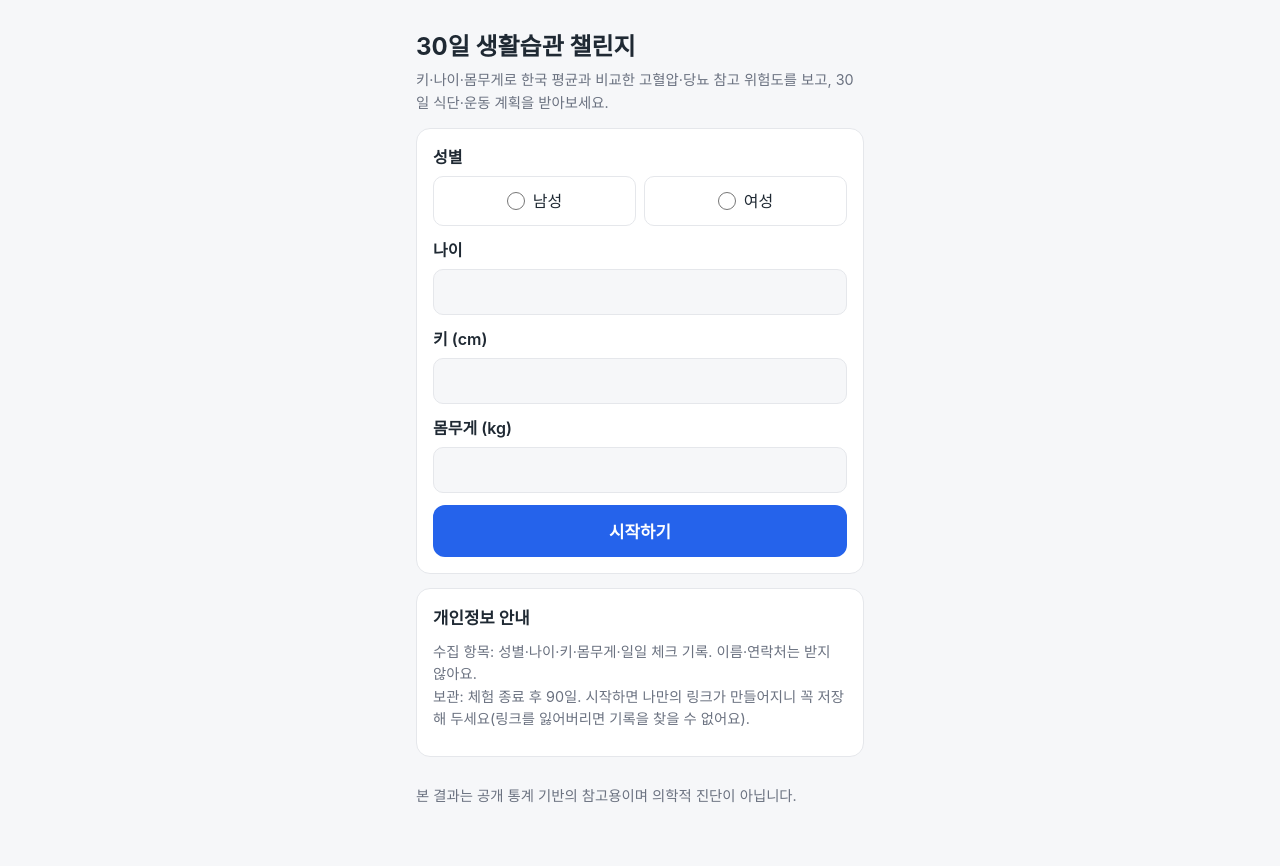
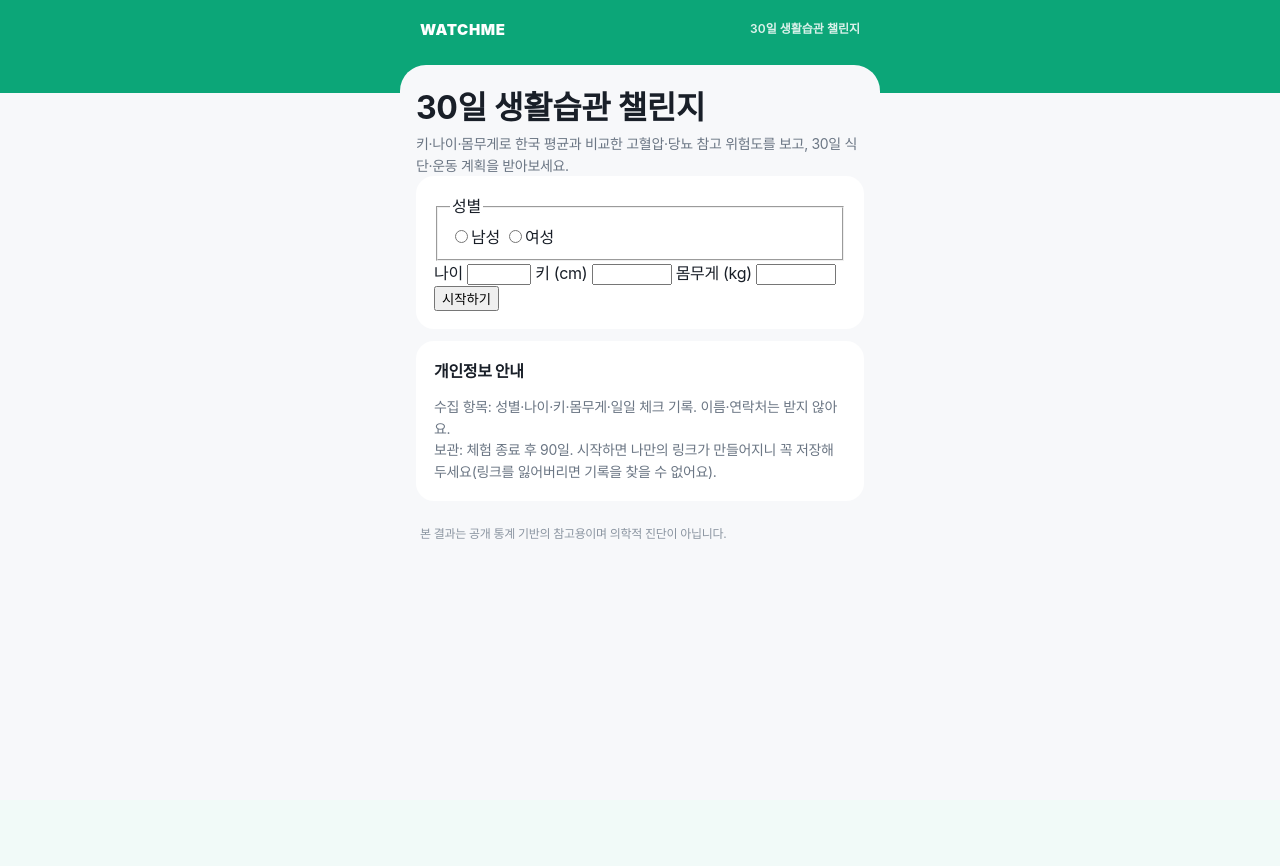
Before and after one commit to AI-HealthCare-07/watchme, a FastAPI app: page / in a window 1280 px wide. After the commit the page ends 539 px from the top, so only its background shows below. Run offline with FastAPI, Linux system fonts and the light colour scheme; parts of the project's set-up code (start-up, migrations or seed data) failed here and were passed over.

Commit message:
feat: green design system layout, static assets
Co-Authored-By: Claude Opus 5.5 <noreply@anthropic.com>

```diff
--- a/app/main.py
+++ b/app/main.py
@@ -1,6 +1,8 @@
 from contextlib import asynccontextmanager
+from pathlib import Path
 
 from fastapi import FastAPI
+from fastapi.staticfiles import StaticFiles
 
 from app.db import init_db
 from app.routes import router
@@ -13,6 +15,7 @@ async def lifespan(_app: FastAPI):
 
 
 app = FastAPI(title="Watchme", lifespan=lifespan, docs_url=None, redoc_url=None, openapi_url=None)
+app.mount("/static", StaticFiles(directory=Path(__file__).parent / "static"), name="static")
 app.include_router(router)
 
 
--- /dev/null
+++ b/app/static/app.css
@@ -0,0 +1,104 @@
+/* Watchme 디자인 체계: 위 초록 영역 + 아래 둥근 시트 + 하단 고정 버튼 */
+:root {
+  --brand: #0ca678; --brand-ink: #087f5b; --brand-soft: #e6fcf5;
+  --ink: #191f28; --ink-2: #4e5968; --muted: #6b7684; --faint: #8b95a1;
+  --bg: #f7f8fa; --card: #fff; --line: #e5e8eb; --fill: #f2f4f6; --track: #e9ecef;
+  --risk: #e03131; --risk-soft: #ffc9c9; --good: #1c7ed6;
+  --hero-ink: #fff;
+  --radius: 18px;
+  color-scheme: light dark;
+}
+@media (prefers-color-scheme: dark) {
+  :root {
+    --brand: #0ca678; --brand-ink: #63e6be; --brand-soft: #0b3b2e;
+    --ink: #eceef1; --ink-2: #c3c9d0; --muted: #9aa4af; --faint: #7d8691;
+    --bg: #101215; --card: #1b1e23; --line: #2b3038; --fill: #252a31; --track: #2f353d;
+    --risk: #ff6b6b; --risk-soft: #5c2626; --good: #4dabf7;
+  }
+}
+
+@view-transition { navigation: auto; }
+
+* { box-sizing: border-box; }
+html { -webkit-text-size-adjust: 100%; }
+body {
+  margin: 0; background: var(--bg); color: var(--ink);
+  font: 16px/1.55 Pretendard, -apple-system, BlinkMacSystemFont, "Apple SD Gothic Neo", "Noto Sans KR", "Malgun Gothic", sans-serif;
+  letter-spacing: -0.02em; -webkit-font-smoothing: antialiased;
+}
+a { color: inherit; }
+h1, h2, h3, p { margin: 0; }
+
+/* 위: 초록 영역 */
+.hero { background: var(--brand); color: var(--hero-ink); padding: 18px 0 52px; view-transition-name: hero; }
+.hero-in { max-width: 480px; margin: 0 auto; padding: 0 20px; position: relative; }
+.brand { display: flex; align-items: center; justify-content: space-between; font-weight: 900; font-size: 15px;
+         letter-spacing: .04em; text-decoration: none; }
+.brand small { font-weight: 600; font-size: 12px; opacity: .85; letter-spacing: 0; }
+.hero h1 { font-size: 27px; line-height: 1.3; font-weight: 800; margin-top: 22px; }
+.hero .sub { font-size: 14px; opacity: .92; margin-top: 8px; line-height: 1.5; }
+.hero .kicker { font-size: 13px; opacity: .85; margin-top: 22px; font-weight: 600; }
+.hero .kicker + h1 { margin-top: 6px; }
+
+/* 아래: 둥근 시트 */
+.sheet { max-width: 480px; margin: -28px auto 0; position: relative; background: var(--bg);
+         border-radius: 26px 26px 0 0; padding: 18px 16px 120px; view-transition-name: sheet; }
+.sheet.no-cta { padding-bottom: 40px; }
+.foot { color: var(--faint); font-size: 12px; line-height: 1.5; margin-top: 24px; padding: 0 4px; }
+
+/* 하단 고정 주 버튼 */
+.cta { position: fixed; left: 0; right: 0; bottom: 0; z-index: 10;
+       padding: 16px 16px calc(14px + env(safe-area-inset-bottom));
+       background: linear-gradient(to top, var(--bg) 60%, transparent); }
+.cta-in { max-width: 448px; margin: 0 auto; display: grid; gap: 8px; }
+
+/* 카드 */
+.card { background: var(--card); border-radius: var(--radius); padding: 18px; margin-bottom: 12px; }
+.card h2 { font-size: 16px; font-weight: 800; display: flex; justify-content: space-between; align-items: baseline;
+           gap: 8px; margin-bottom: 12px; }
+.card h2 small { color: var(--faint); font-weight: 600; font-size: 12.5px; }
+.muted { color: var(--muted); font-size: 14px; }
+.note { background: var(--brand-soft); color: var(--brand-ink); border-radius: 14px; padding: 12px 14px;
+        font-size: 14px; line-height: 1.55; }
+.note b { font-weight: 800; }
+
+/* 버튼 */
+.btn { display: flex; align-items: center; justify-content: center; gap: 6px; width: 100%; min-height: 56px;
+       padding: 0 18px; border: 0; border-radius: 16px; background: var(--brand); color: #fff;
+       font: inherit; font-size: 17px; font-weight: 700; text-decoration: none; cursor: pointer;
+       transition: transform .12s ease, filter .12s ease; -webkit-tap-highlight-color: transparent; }
+.btn:active { transform: scale(.98); filter: brightness(.95); }
+.btn:disabled, .btn[aria-disabled="true"] { background: var(--track); color: var(--faint); cursor: default; transform: none; }
+.btn-dark { background: var(--ink); color: var(--bg); border-radius: 28px; }
+.btn-soft { background: var(--fill); color: var(--ink-2); }
+.btn-sm { min-height: 44px; font-size: 15px; border-radius: 12px; }
+.two { display: grid; grid-template-columns: 1fr 1fr; gap: 8px; }
+
+/* 칩·배지 */
+.chip { display: inline-flex; align-items: center; gap: 4px; padding: 4px 10px; border-radius: 999px;
+        background: var(--brand-soft); color: var(--brand-ink); font-size: 12.5px; font-weight: 700; }
+.hero .chip { background: rgba(255, 255, 255, .2); color: #fff; }
+
+/* 위험도: 높음 빨강, 낮음 파랑 (브랜드 색과 무관하게 고정) */
+.risk-hi { color: var(--risk); } .risk-lo { color: var(--good); }
+.risk-row { display: flex; justify-content: space-between; align-items: baseline; font-weight: 600; font-size: 14.5px; margin-top: 12px; }
+.risk-row:first-child { margin-top: 0; }
+.risk-row b { font-size: 18px; font-weight: 800; }
+.bar { position: relative; height: 8px; border-radius: 4px; background: var(--track); margin-top: 6px; }
+.bar i { position: absolute; left: 0; top: 0; bottom: 0; border-radius: 4px; background: var(--risk); }
+.bar i.lo { background: var(--good); }
+.bar i.was { background: var(--risk-soft); }
+.bar u { position: absolute; left: 50%; top: -3px; bottom: -3px; width: 2px; background: var(--ink); border-radius: 1px; }
+.bar-legend { font-size: 11px; color: var(--faint); text-align: center; margin-top: 4px; }
+
+/* 특징 3칸 */
+.feat { display: grid; grid-template-columns: repeat(3, 1fr); gap: 8px; text-align: center; }
+.feat div { background: var(--card); border-radius: 14px; padding: 12px 4px; font-size: 12.5px; color: var(--muted); }
+.feat strong { display: block; font-size: 18px; color: var(--brand-ink); font-weight: 800; }
+
+.error { color: var(--risk); font-weight: 700; font-size: 14.5px; }
+
+@media (prefers-reduced-motion: reduce) {
+  @view-transition { navigation: none; }
+  *, *::before, *::after { animation: none !important; transition: none !important; }
+}
--- /dev/null
+++ b/app/static/flow.js
@@ -0,0 +1 @@
+// 단계 폼 (Task 6에서 채움). JS가 없어도 모든 화면이 동작해야 함.
--- a/app/templates/_macros.html
+++ b/app/templates/_macros.html
@@ -1 +1,5 @@
-{% macro risk(vs, lvl) %}{{ vs|vs_text }} <b class="{{ 'bad' if lvl == '높음' else 'good' if lvl == '낮음' else '' }}">({{ lvl }})</b>{% endmacro %}
+{# 위험도 글자: 높음 빨강, 낮음 파랑, 보통 기본색 #}
+{% macro risk(vs, lvl) %}<span class="{{ 'risk-hi' if lvl == '높음' else 'risk-lo' if lvl == '낮음' else '' }}">{{ vs|vs_text }}</span> <small class="muted">({{ lvl }})</small>{% endmacro %}
+
+{# 위험 막대: 가운데 선 = 한국 평균, 너비 = min(vs/2, 1) #}
+{% macro risk_bar(vs) %}<div class="bar" role="img" aria-label="{{ vs|vs_text }}"><i class="{{ 'lo' if vs <= 1 else '' }}" style="width:{{ '%.1f'|format([vs / 2, 1]|min * 100) }}%"></i><u></u></div>{% endmacro %}
--- a/app/templates/base.html
+++ b/app/templates/base.html
@@ -2,62 +2,24 @@
 <html lang="ko">
 <head>
 <meta charset="utf-8">
-<meta name="viewport" content="width=device-width, initial-scale=1">
+<meta name="viewport" content="width=device-width, initial-scale=1, viewport-fit=cover">
 <meta name="robots" content="noindex">
 <meta name="referrer" content="no-referrer">
+<meta name="theme-color" content="#0ca678">
 <title>{% block title %}Watchme{% endblock %}</title>
-<style>
-  :root {
-    --bg: #f6f7f9; --card: #fff; --ink: #1f2933; --muted: #6b7280; --line: #e5e7eb;
-    --accent: #2563eb; --accent-ink: #fff; --good: #15803d; --bad: #b91c1c; --soft: #eef2f7;
-  }
-  @media (prefers-color-scheme: dark) {
-    :root { --bg: #0f1115; --card: #181b21; --ink: #e5e7eb; --muted: #9ca3af; --line: #2a2f38;
-            --accent: #60a5fa; --accent-ink: #0b1220; --good: #4ade80; --bad: #f87171; --soft: #222833; }
-  }
-  * { box-sizing: border-box; }
-  body { margin: 0; background: var(--bg); color: var(--ink);
-         font: 16px/1.55 -apple-system, BlinkMacSystemFont, "Apple SD Gothic Neo", "Noto Sans KR", "Malgun Gothic", sans-serif; }
-  main { max-width: 480px; margin: 0 auto; padding: 20px 16px 48px; }
-  h1 { font-size: 1.5rem; margin: 8px 0 4px; }
-  h2 { font-size: 1.05rem; margin: 0 0 10px; }
-  p { margin: 0 0 10px; }
-  .muted { color: var(--muted); font-size: .9rem; }
-  .card { background: var(--card); border: 1px solid var(--line); border-radius: 14px; padding: 16px; margin: 14px 0; }
-  label { display: block; font-weight: 600; margin: 12px 0 6px; }
-  input[type=number] { width: 100%; font-size: 1.05rem; padding: 12px; border: 1px solid var(--line);
-                       border-radius: 10px; background: var(--bg); color: var(--ink); }
-  .seg { display: flex; gap: 8px; }
-  fieldset.seg-wrap { border: 0; padding: 0; margin: 0; }
-  fieldset.seg-wrap legend { font-weight: 600; margin: 12px 0 6px; padding: 0; }
-  .seg label { flex: 1; margin: 0; font-weight: 500; display: flex; align-items: center; justify-content: center; gap: 8px;
-               padding: 12px; border: 1px solid var(--line); border-radius: 10px; cursor: pointer; }
-  .seg input { accent-color: var(--accent); width: 18px; height: 18px; margin: 0; }
-  .seg label:has(input:checked) { border-color: var(--accent); background: var(--soft); font-weight: 700; }
-  button, .btn { display: block; width: 100%; text-align: center; font-size: 1.05rem; font-weight: 700; padding: 14px;
-                 border: 0; border-radius: 12px; background: var(--accent); color: var(--accent-ink); text-decoration: none; cursor: pointer; }
-  .btn.secondary, button.secondary { background: var(--soft); color: var(--ink); }
-  .row { display: flex; gap: 8px; margin-top: 12px; }
-  .row > * { flex: 1; }
-  .error { color: var(--bad); font-weight: 600; }
-  .good { color: var(--good); } .bad { color: var(--bad); }
-  table { width: 100%; border-collapse: collapse; font-size: .95rem; }
-  td, th { padding: 6px 4px; text-align: left; border-bottom: 1px solid var(--line); }
-  th { white-space: nowrap; width: 1%; padding-right: 12px; color: var(--muted); font-weight: 600; }
-  .grid { display: grid; grid-template-columns: repeat(6, 1fr); gap: 6px; }
-  .grid a, .grid span { display: flex; align-items: center; justify-content: center; aspect-ratio: 1; border-radius: 10px;
-                        font-size: .85rem; text-decoration: none; color: var(--ink); background: var(--soft); border: 2px solid transparent; }
-  .grid .kept { background: var(--good); color: #fff; }
-  .grid .missed { background: var(--bad); color: #fff; }
-  .grid .future { opacity: .35; }
-  .grid .sel { border-color: var(--accent); }
-  footer { margin-top: 28px; }
-</style>
+<link rel="stylesheet" href="/static/app.css">
 </head>
 <body>
-<main>
-{% block body %}{% endblock %}
-<footer><p class="muted">{{ DISCLAIMER }}</p></footer>
+<header class="hero"><div class="hero-in">
+  <a class="brand" href="/">WATCHME <small>{% block brand_note %}30일 생활습관 챌린지{% endblock %}</small></a>
+  {% block hero %}{% endblock %}
+</div></header>
+{% set cta_html %}{% block cta %}{% endblock %}{% endset %}
+<main class="sheet{{ '' if cta_html|trim else ' no-cta' }}">
+  {% block sheet %}{% block body %}{% endblock %}{% endblock %}
+  <p class="foot">{{ DISCLAIMER }}</p>
 </main>
+{% if cta_html|trim %}<div class="cta"><div class="cta-in">{{ cta_html }}</div></div>{% endif %}
+<script src="/static/flow.js" defer></script>
 </body>
 </html>
--- a/pyproject.toml
+++ b/pyproject.toml
@@ -21,7 +21,7 @@ stats = ["pyreadstat", "pandas", "numpy"]
 packages = ["app"]
 
 [tool.setuptools.package-data]
-app = ["data/*.json", "fonts/*", "templates/*.html"]
+app = ["data/*.json", "fonts/*", "templates/*.html", "static/*", "static/fonts/*"]
 
 [tool.pytest.ini_options]
 testpaths = ["tests"]
```
Also changed, not shown: app/templates/error.html (+4 -6 lines), tests/test_routes.py (+28 -0 lines).
